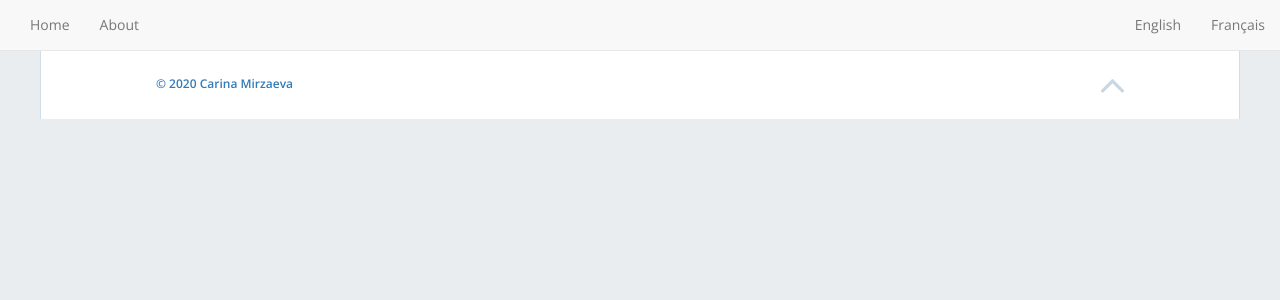
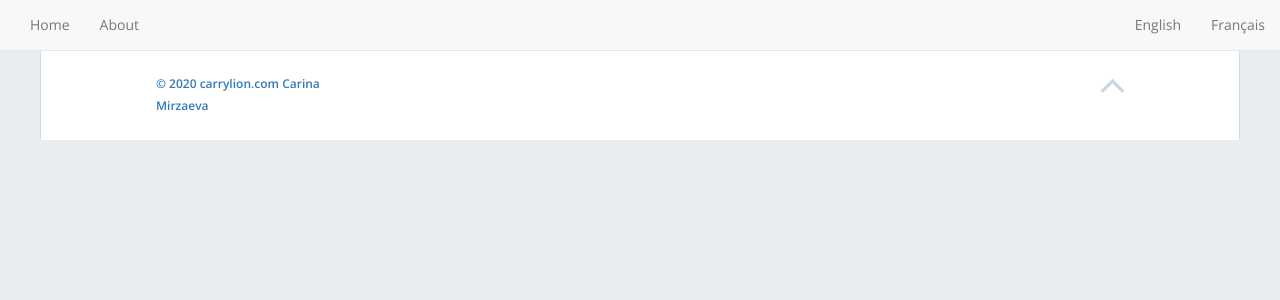
Before and after one commit to ryuldashev/carrylion.com, a Jekyll site: the page built from CHANGELOG.md, in a window 1280 px wide. Shown: the top 300 px of the page. Built offline with Jekyll 4.4.1, drawn with Linux system fonts in a browser that asks for light colours; nearby versions of some CDN libraries; our own code applies the rules of GitHub Pages for plain Markdown files.

```diff
--- a/Gemfile
+++ b/Gemfile
@@ -4,3 +4,4 @@ source "https://rubygems.org"
 gemspec
 
 gem "kramdown-parser-gfm"
+gem 'github-pages', group: :jekyll_plugins
--- a/_config.yml
+++ b/_config.yml
@@ -11,7 +11,7 @@ vimeo: "https://vimeo.com/carrylion"
 tumblr: "https://carrylion.tumblr.com/"
 
 
-footer_text: '© 2020 Carina Mirzaeva'
+footer_text: '© 2020 carrylion.com Carina Mirzaeva'
 admin_name: 'Carrylion'
 google_analytics: "UA-9999999-99"
 enable_contact: false
--- a/_layouts/home.html
+++ b/_layouts/home.html
@@ -16,13 +16,11 @@
 
             <div class="break"></div>
 
-            {% for post in paginator.posts %}
+            {% for post in site.posts %}
               <div class="wow fadeIn">
               {% if post.position == "left" %}
                 {% include content-left.html %}
-              {% endif %}
-
-              {% if post.position == "right" %}
+              {% else %}
                 {% include content-right.html %}
               {% endif %}
               </div>
--- a/css/style.scss
+++ b/css/style.scss
@@ -176,6 +176,8 @@ button.btn, input.btn {
   .hero-buttons {
     margin: 0 auto;
     display: flex;
+    justify-content: center;
+
     i {
       padding-right: 0.5em;
     }
--- a/index.html
+++ b/index.html
@@ -1,7 +1,5 @@
 ---
 layout: home
-pagination:
-  enabled: true
 ---
 
 <!-- BLANK -->
```
